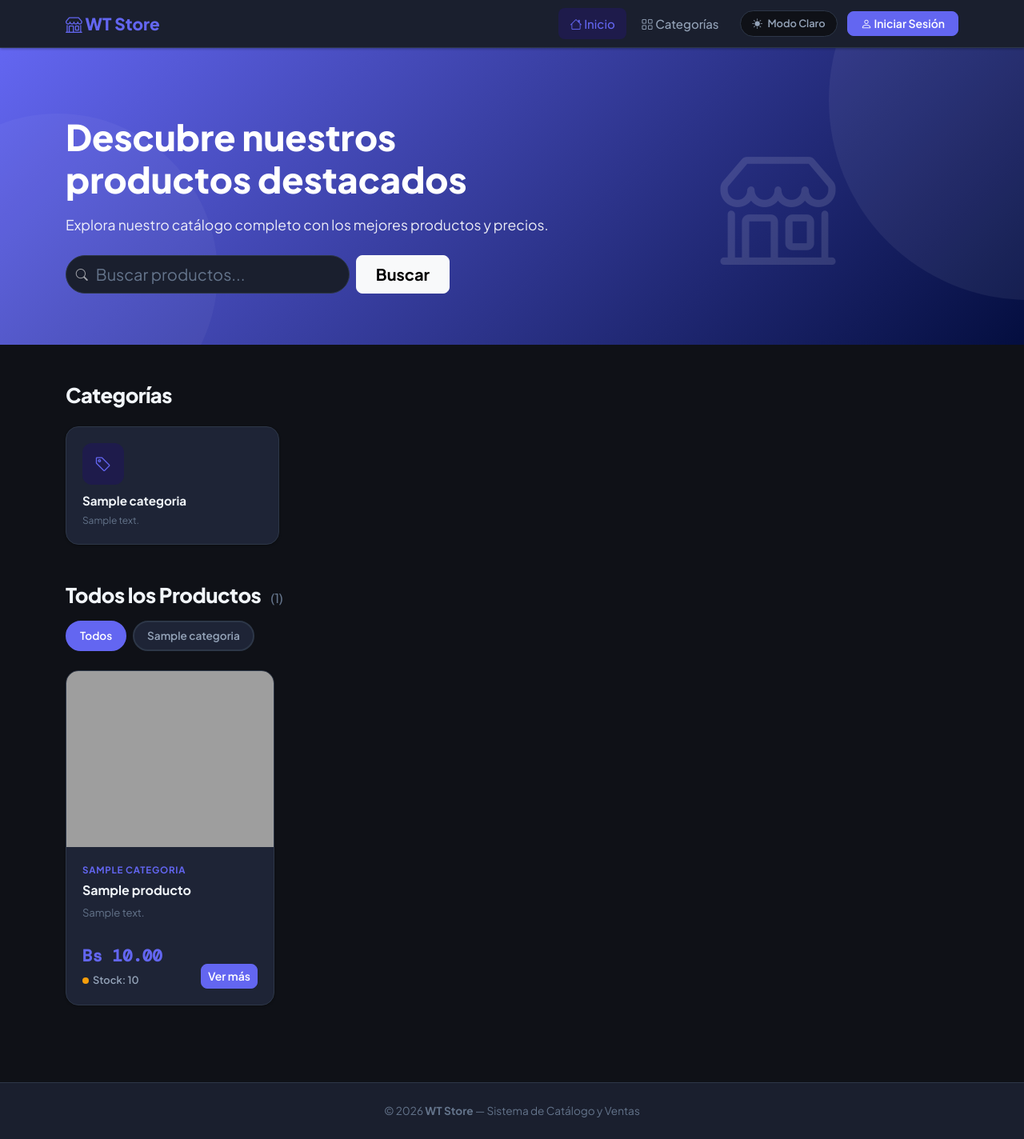
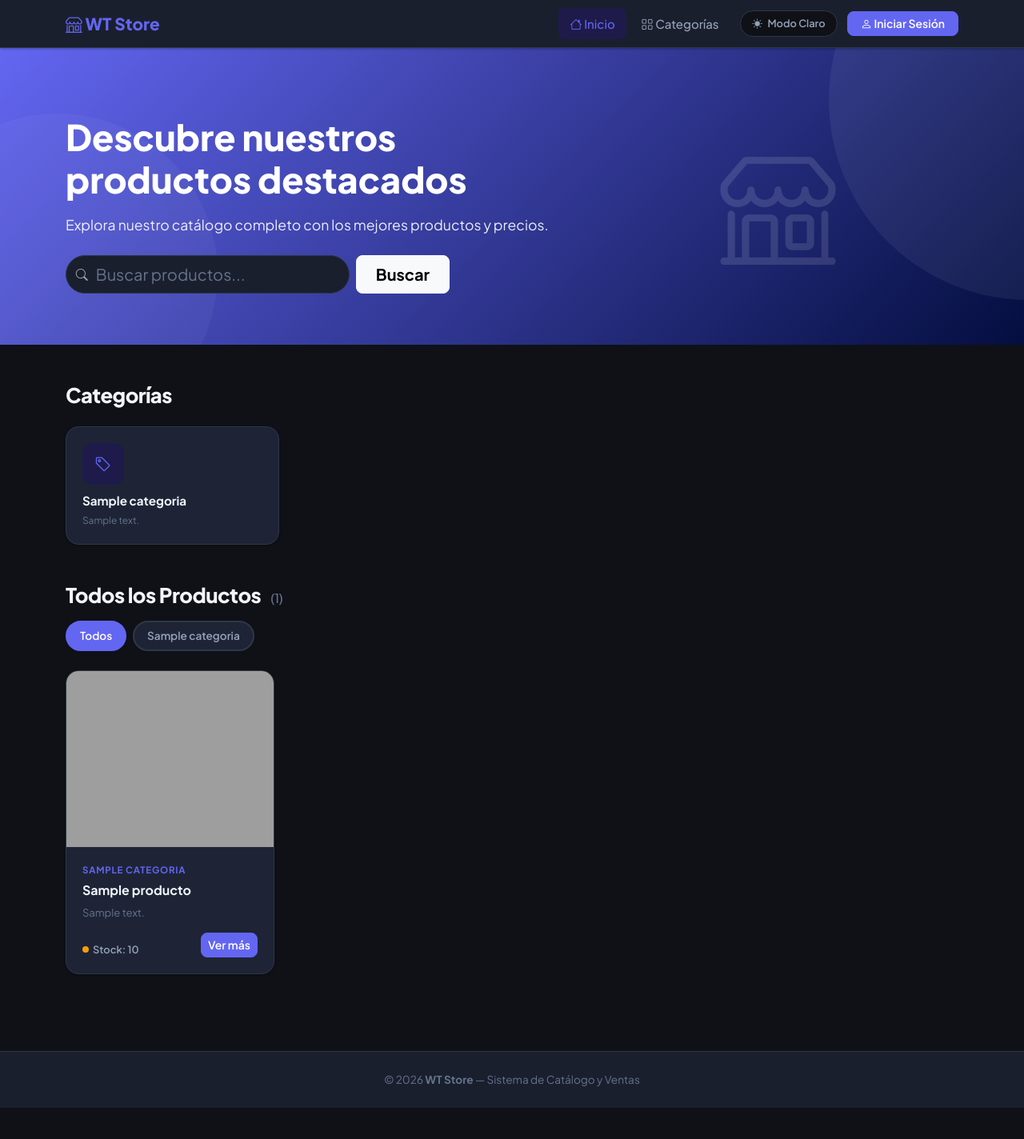
Before and after one commit to JoeTancara/wt-store, a PHP site: page /store/index.php in a window 1280 px wide. Shown: the whole page at 80% size. After the commit the page ends 1385 px from the top, so only its background shows below. Run offline with PHP 8.4, Linux system fonts and the light colour scheme; tables that the repository leaves empty hold one stand-in row (values such as "Sample post"); grey boxes are pictures that could not be loaded.

Commit message:
quitando precio del catalogo index

```diff
--- a/index.php
+++ b/index.php
@@ -146,7 +146,7 @@ include __DIR__ . '/views/partials/header_public.php';
             <?php endif; ?>
             <div class="d-flex align-items-end justify-content-between mt-auto pt-2">
               <div>
-                <div class="product-card-price">Bs <?= number_format($prod['precio'], 2) ?></div>
+                <!-- <div class="product-card-price">Bs <?= number_format($prod['precio'], 2) ?></div> -->
                 <?php
                   $stockClass = (int)$prod['stock'] > 10 ? 'stock-high'
                               : ((int)$prod['stock'] > 3  ? 'stock-medium'
--- a/producto-detalle.php
+++ b/producto-detalle.php
@@ -82,9 +82,10 @@ include __DIR__ . '/views/partials/header_public.php';
       <?php endif; ?>
 
       <!-- Precio -->
+      <!--
       <div style="font-size:2.5rem;font-weight:800;color:var(--accent);font-family:var(--font-mono);margin-bottom:1rem;">
         Bs <?= number_format($prod['precio'], 2) ?>
-      </div>
+      </div> -->
 
       <!-- Stock -->
       <?php
```
